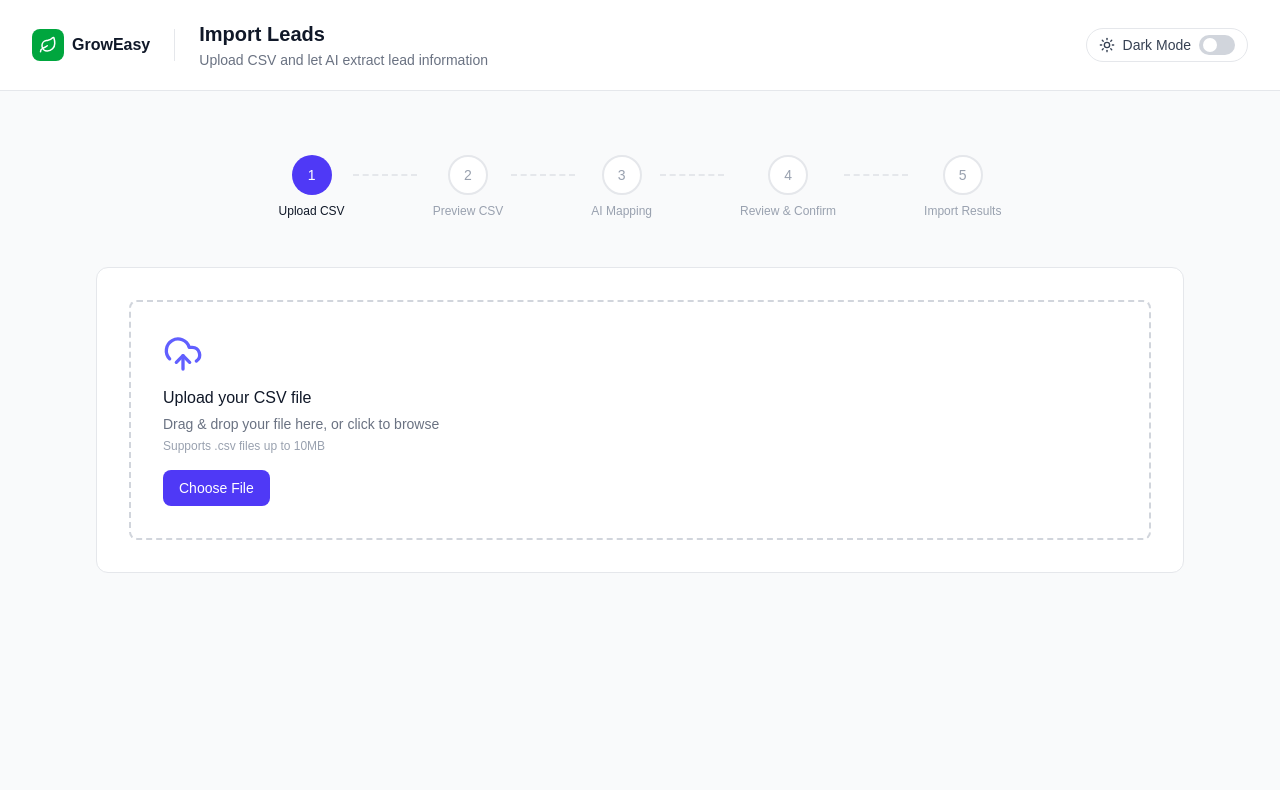
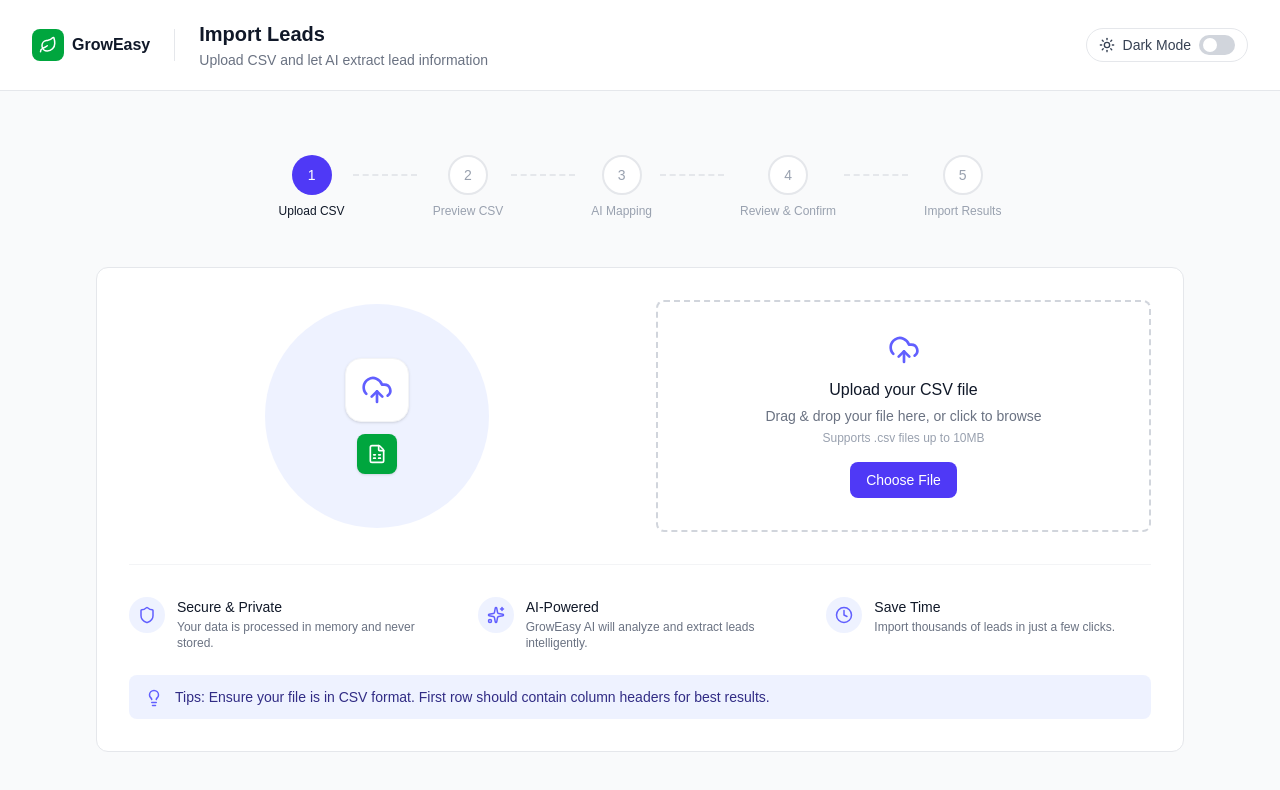
Before and after one commit to KushagraBhargava26/groweasy-csv-ai-importer, a Next.js app in the folder frontend/: page / in a window 1280 px wide. Shown: the top 790 px of the page. Built offline with nearby package versions, Linux system fonts and the light colour scheme; no server answers.

Commit message:
style(frontend): upgrade upload card with illustration, feature badges, and honest security copy

```diff
--- a/frontend/src/components/upload/CsvUpload.tsx
+++ b/frontend/src/components/upload/CsvUpload.tsx
@@ -1,7 +1,7 @@
 "use client";
 
 import { useCallback, useState } from "react";
-import { UploadCloud, FileSpreadsheet, CheckCircle2 } from "lucide-react";
+import { UploadCloud, FileSpreadsheet, CheckCircle2, Shield, Sparkles, Clock, Lightbulb } from "lucide-react";
 import { parseCsvFile, CsvParseError } from "@/lib/csv-parser";
 import { RawCsvRow } from "@/types/crm-record";
 
@@ -81,6 +81,23 @@ export function CsvUpload({ onParsed }: CsvUploadProps) {
 
   return (
     <div className="bg-white dark:bg-slate-900 border border-gray-200 dark:border-slate-700 rounded-xl p-8">
+      <div className="grid grid-cols-1 md:grid-cols-2 gap-8 items-center">
+        {/* Decorative illustration — purely visual, no functional claim */}
+        <div className="hidden md:flex items-center justify-center">
+          <div className="relative w-56 h-56 flex items-center justify-center">
+            <div className="absolute inset-0 rounded-full bg-indigo-50 dark:bg-indigo-950" />
+            <div className="relative flex flex-col items-center gap-3">
+              <div className="w-16 h-16 rounded-2xl bg-white dark:bg-slate-800 shadow-sm border border-gray-100 dark:border-slate-700 flex items-center justify-center">
+                <UploadCloud size={32} className="text-indigo-500" />
+              </div>
+              <div className="w-10 h-10 rounded-lg bg-green-600 flex items-center justify-center shadow-sm">
+                <FileSpreadsheet size={20} className="text-white" />
+              </div>
+            </div>
+          </div>
+        </div>
+
+        <div>
           <div
             onDragOver={(e) => {
               e.preventDefault();
@@ -88,11 +105,10 @@ export function CsvUpload({ onParsed }: CsvUploadProps) {
             }}
             onDragLeave={() => setIsDragging(false)}
             onDrop={handleDrop}
-        className={`border-2 border-dashed rounded-lg p-8 flex flex-col md:flex-row items-center gap-6 transition-colors ${
+            className={`border-2 border-dashed rounded-lg p-8 flex flex-col items-center text-center transition-colors ${
               isDragging ? "border-indigo-500 bg-indigo-50 dark:bg-indigo-950" : "border-gray-300 dark:border-slate-600"
             }`}>
-        <div className="flex flex-col items-center md:items-start text-center md:text-left flex-1">
-          <UploadCloud size={40} className="text-indigo-500 mb-3" />
+            <UploadCloud size={32} className="text-indigo-500 mb-3" />
             <h3 className="font-medium text-gray-900 dark:text-white">Upload your CSV file</h3>
             <p className="text-sm text-gray-500 dark:text-slate-400 mt-1">Drag & drop your file here, or click to browse</p>
             <p className="text-xs text-gray-400 dark:text-slate-500 mt-1">Supports .csv files up to 10MB</p>
@@ -105,10 +121,10 @@ export function CsvUpload({ onParsed }: CsvUploadProps) {
             </label>
           </div>
 
-        {isParsing && <p className="text-sm text-gray-500 dark:text-slate-400">Reading file…</p>}
+          {isParsing && <p className="text-sm text-gray-500 dark:text-slate-400 mt-4">Reading file…</p>}
 
           {fileName && fileSize !== null && !isParsing && !error && (
-          <div className="flex items-center gap-3 bg-white dark:bg-slate-800 border border-gray-200 dark:border-slate-700 rounded-lg px-4 py-3 w-full md:w-auto md:min-w-[260px]">
+            <div className="mt-4 flex items-center gap-3 bg-gray-50 dark:bg-slate-800 border border-gray-200 dark:border-slate-700 rounded-lg px-4 py-3">
               <div className="w-9 h-9 rounded-lg bg-green-600 flex items-center justify-center shrink-0">
                 <FileSpreadsheet size={18} className="text-white" />
               </div>
@@ -119,7 +135,6 @@ export function CsvUpload({ onParsed }: CsvUploadProps) {
               <CheckCircle2 size={20} className="text-green-500 shrink-0" />
             </div>
           )}
-      </div>
 
           {rowCount !== null && !isParsing && !error && (
             <p className="text-sm text-indigo-600 dark:text-indigo-400 font-medium mt-3 text-right">
@@ -133,5 +148,45 @@ export function CsvUpload({ onParsed }: CsvUploadProps) {
             </div>
           )}
         </div>
+      </div>
+
+      <div className="grid grid-cols-1 md:grid-cols-3 gap-6 mt-8 pt-8 border-t border-gray-100 dark:border-slate-800">
+        <FeatureBadge
+          icon={<Shield size={18} className="text-indigo-500" />}
+          title="Secure & Private"
+          description="Your data is processed in memory and never stored."
+        />
+        <FeatureBadge
+          icon={<Sparkles size={18} className="text-indigo-500" />}
+          title="AI-Powered"
+          description="GrowEasy AI will analyze and extract leads intelligently."
+        />
+        <FeatureBadge
+          icon={<Clock size={18} className="text-indigo-500" />}
+          title="Save Time"
+          description="Import thousands of leads in just a few clicks."
+        />
+      </div>
+
+      <div className="flex items-start gap-3 mt-6 bg-indigo-50 dark:bg-indigo-950 rounded-lg px-4 py-3">
+        <Lightbulb size={18} className="text-indigo-500 shrink-0 mt-0.5" />
+        <p className="text-sm text-indigo-900 dark:text-indigo-200">
+          <span className="font-medium">Tips:</span> Ensure your file is in CSV format. First row should contain column headers for best
+          results.
+        </p>
+      </div>
+    </div>
   );
 }
+
+function FeatureBadge({ icon, title, description }: { icon: React.ReactNode; title: string; description: string }) {
+  return (
+    <div className="flex items-start gap-3">
+      <div className="w-9 h-9 rounded-full bg-indigo-50 dark:bg-indigo-950 flex items-center justify-center shrink-0">{icon}</div>
+      <div>
+        <p className="text-sm font-medium text-gray-900 dark:text-white">{title}</p>
+        <p className="text-xs text-gray-500 dark:text-slate-400 mt-0.5">{description}</p>
+      </div>
+    </div>
+  );
+}
```
Lines whose indentation alone changed are shown as unchanged.
